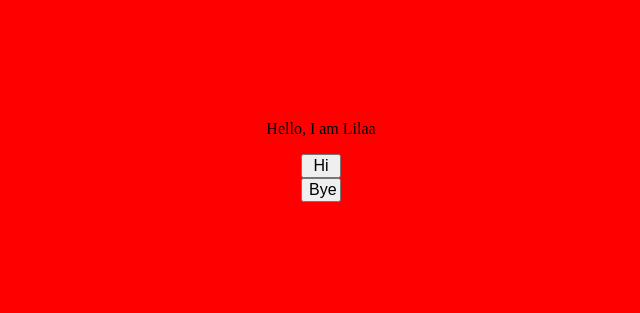
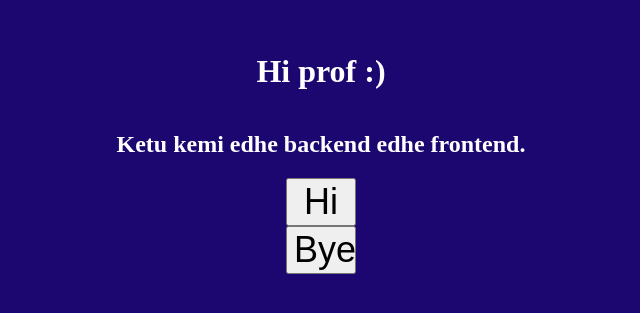
Before and after one commit to LilaaaXona/nysskosova, a website: page index.html in a window 1280 px wide. Shown: the part 175-488 px from the top of the page, without its empty margins (319-959 px from the left). Drawn offline with Linux system fonts and the light colour scheme; no server answers.

Commit message:
Final project.

```diff
--- a/index.html
+++ b/index.html
@@ -10,19 +10,29 @@
             flex-direction: column;
             justify-content: center;
             align-items: center;
-            background-color: red;
+            background-color: rgb(28, 7, 113);
             height: 80vh;
 
         }
         button {
-            width: 40px;
-            font-size: 16px;
+            width: 70px;
+            font-size: 36px;
 
+
+        }
+        h1{
+            text-align: center;
+            color:white;
+
+        }
+        h2{
+            color:white;
         }
     </style>
 </head>
 <body>
-    <p>Hello, I am Lilaa</p>
+    <h1>Hi prof :) </h1>
+    <h2>Ketu kemi edhe backend edhe frontend.</h2>
 
     <button id="hi">Hi</button>
     <button id="bye">Bye</button>
```
